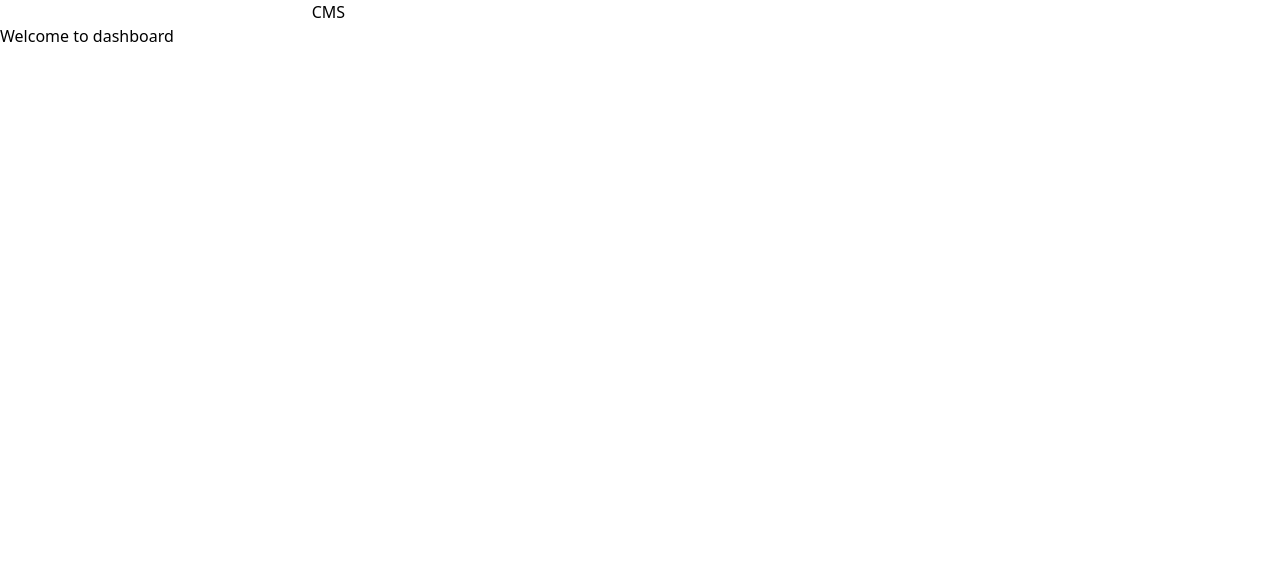
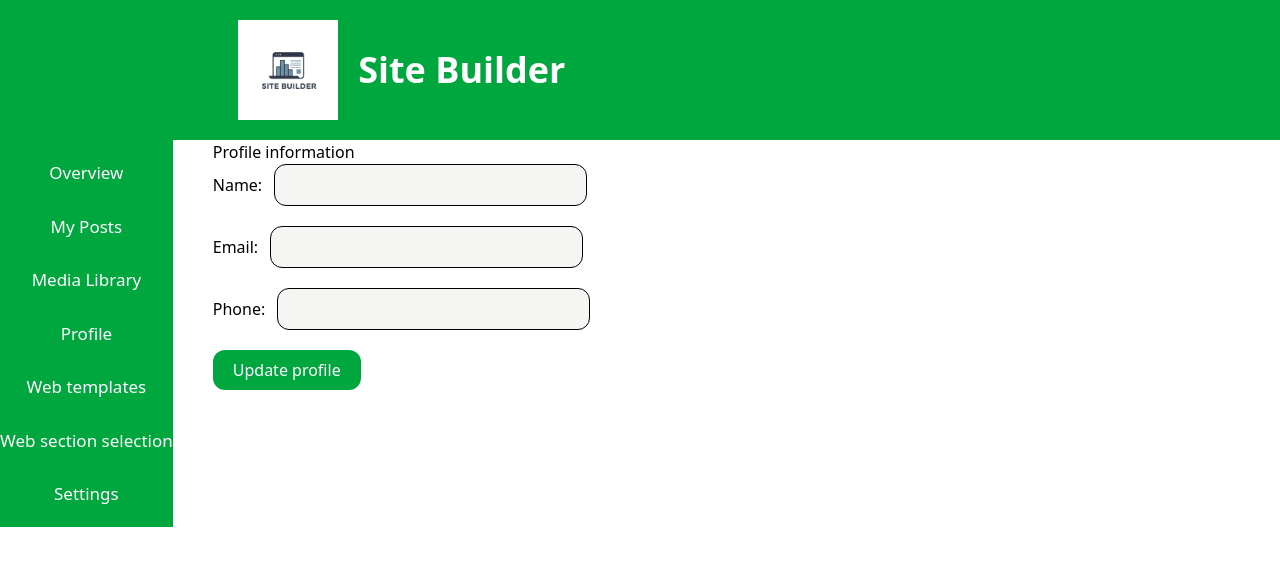
Before and after one commit to Ridwankabbo/CMS_frontend, a React app: page /dashboard in a window 1280 px wide. Shown: the top 566 px of the page. Built offline with nearby package versions, Linux system fonts and the light colour scheme; no server answers; the HTML template or start-up script is replaced by a standard one.

Commit message:
making user dashboard page

```diff
--- a/src/Dashboard.jsx
+++ b/src/Dashboard.jsx
@@ -1,9 +1,80 @@
-import React from "react";
+import React, { useEffect, useState } from "react";
+import { useNavigate } from "react-router-dom";
+const USERPROFILE_URL = "http://localhost:8000/api/dashboard";
+const Dashboard = () => {
+    const [profileData, setprofileData] = useState([]);
 
-const Dashboard = () =>{
-    return(
+    const navigate = useNavigate();
+    const token = localStorage.getItem('accessToken');
+    // console.log(token);
+
+    const getProfileData = async () => {
+        const request = await fetch(USERPROFILE_URL, {
+            method: "GET",
+            headers: {
+                'Authorization': `Bearer ${token}`,
+                'Accept': 'application/json',
+                'Content-Type': 'application/json'
+            },
+        });
+
+        if (request.ok) {
+            const result = await request.json();
+            console.log(result);
+
+            setprofileData(result);
+        }
+    }
+
+
+    const handleUpdatedProfileSubmision = async (e) =>{
+        e.preventDefault();
+
+        const request = await fetch(USERPROFILE_URL,{
+            method:'PATCH',
+            headers:{
+                'Authorization': `Bearer ${token}`,
+                'Content-Type': 'application/json',
+                "Accept": "application/json",
+            }
+        })
+    }
+
+    useEffect(()=>{
+        getProfileData();
+    }, []);
+
+    return (
         <>
-        <h2>Welcome to dashboard</h2>
+            <h2>Profile information</h2>
+
+            <div>
+                <form>
+                    <div>
+                        <label htmlFor="name">Name:</label>
+                        <input type="text" name="name" id="name" className="bg-stone-100 py-2 px-10 mx-3 mb-5 border rounded-xl"/>
+                    </div>
+                    <div>
+                        <label htmlFor="email">Email:</label>
+                        <input type="email" name="email" id="email" className="bg-stone-100 py-2 px-10 mx-3 mb-5 border rounded-xl"/>
+                    </div>
+                    <div>
+                        <label htmlFor="email">Phone:</label>
+                        <input type="number" name="phone" id="phone" className="bg-stone-100 py-2 px-10 mx-3 mb-5 border rounded-xl"/>
+                    </div>
+                    {/* <div>
+                        <label htmlFor="email">:</label>
+                        <input type="email" name="email" id="email" className="bg-stone-100 py-2 px-10 mx-3 mb-5 border rounded-xl"/>
+                    </div>
+                    <div>
+                        <label htmlFor="email">Email:</label>
+                        <input type="email" name="email" id="email" className="bg-stone-100 py-2 px-10 mx-3 mb-5 border rounded-xl"/>
+                    </div> */}
+                    <div>
+                        <button type="submit" className="px-5 py-2 bg-green-600 text-white rounded-xl">Update profile</button>
+                    </div>
+                </form>
+            </div>
         </>
     )
 }
--- a/src/assets/layouts/dashboardLayout.jsx
+++ b/src/assets/layouts/dashboardLayout.jsx
@@ -6,8 +6,32 @@ const DashboardLayout = () =>{
     return(
         <>
             <DashboardNavBar/>
-            <main>
-                <Outlet/>
+            <main className="flex gap-10">
+                <div>
+                    <nav class="flex flex-col gap-7 bg-green-600 justify-center items-center py-5 text-white text-[17px]">
+                            <a class="nav-link " href="overview" data-section="overview"><i
+                                    class="fas fa-tachometer-alt"></i> Overview</a>
+                            <a class="nav-link" href="profile-postes" data-section="posts"><i
+                                    class="fas fa-file-alt"></i> My
+                                Posts</a>
+                            <a class="nav-link" href="profile-mediea" data-section="media"><i class="fas fa-images"></i>
+                                Media
+                                Library</a>
+                            <a class="nav-link" href="profile" data-section="profile"><i class="fas fa-user-circle"></i>
+                                Profile</a>
+                            <a class="nav-link" href="web-templates" data-section="settings"><i class="fas fa-cogs"></i>
+                                Web templates</a>
+                            <a class="nav-link" href="section-selection" data-section="section_selection"><i
+                                    class="fas fa-cogs"></i>
+                                Web section selection</a>
+                            <a class="nav-link" href="profile-settings" data-section="settings"><i
+                                    class="fas fa-cogs"></i>
+                                Settings</a>
+                        </nav>
+                </div>
+                <div>
+                    <Outlet/>
+                </div>
             </main>
         </>
     )
--- a/src/assets/singin.jsx
+++ b/src/assets/singin.jsx
@@ -1,8 +1,10 @@
 import React, { useState } from "react";
-import { Link } from "react-router-dom";
+import { Link, useNavigate } from "react-router-dom";
 
 const Singin = ()=>{
     const singin_url = 'http://localhost:8000/api/singin';
+
+    const navigate = useNavigate();
 
     const [data, setData] = useState({
         email:'',
@@ -25,6 +27,8 @@ const Singin = ()=>{
             console.log(result);
             localStorage.setItem('accessToken', result.token);
             console.log(localStorage.getItem('accessToken'));
+
+            navigate('/dashboard');
 
 
 
--- a/src/components/dashboardNavBar.jsx
+++ b/src/components/dashboardNavBar.jsx
@@ -2,9 +2,10 @@ import React from "react";
 
 const DashboardNavBar = () =>{
     return(
-        <div className="flex justify-around">
-            <div>
-                <h2>CMS</h2>
+        <div className="flex justify-around bg-green-600 py-5 text-white">
+            <div className="flex items-center text-4xl font-bold gap-5">
+                <img src="images/siteBuilder_logo.jpg" alt="" height='70px' width='100px' />
+                <h2>Site Builder</h2>
             </div>
             <div>
                 <ul>
```
